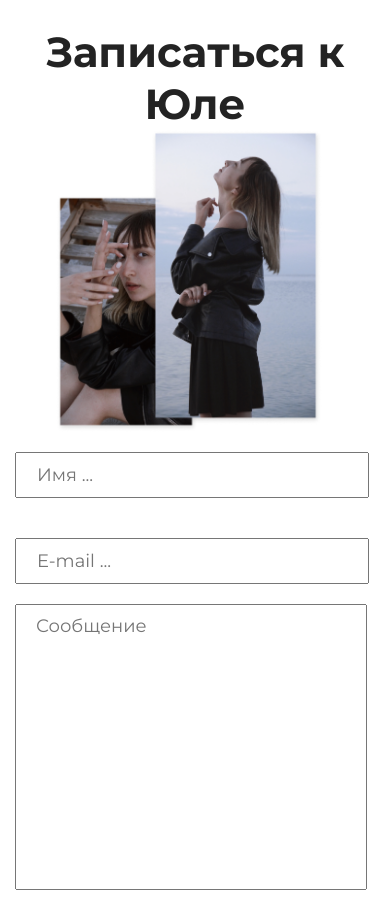
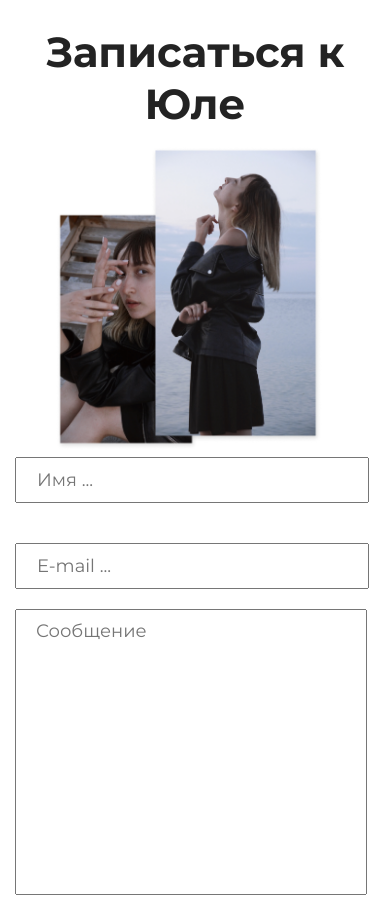
Before and after one commit to VasylRusak/html_css_level1_2, a plain HTML site: page index.html in a window 390 px wide. Shown: the part 6320-7227 px from the top of the page. Drawn offline with Linux system fonts and the light colour scheme.

Commit message:
fix adaptation 440px main.css

```diff
--- a/main.css
+++ b/main.css
@@ -691,7 +691,7 @@ footer div img:hover{
 }
 @media (max-width: 440px) {
     .sec5-box1{
-        margin: -48px 0px 32px 72px;
+        margin: -26px 0px 19px 72px;
     }
     .sec3 h1 {
         margin: 220px 0px 23px 0px;
```
